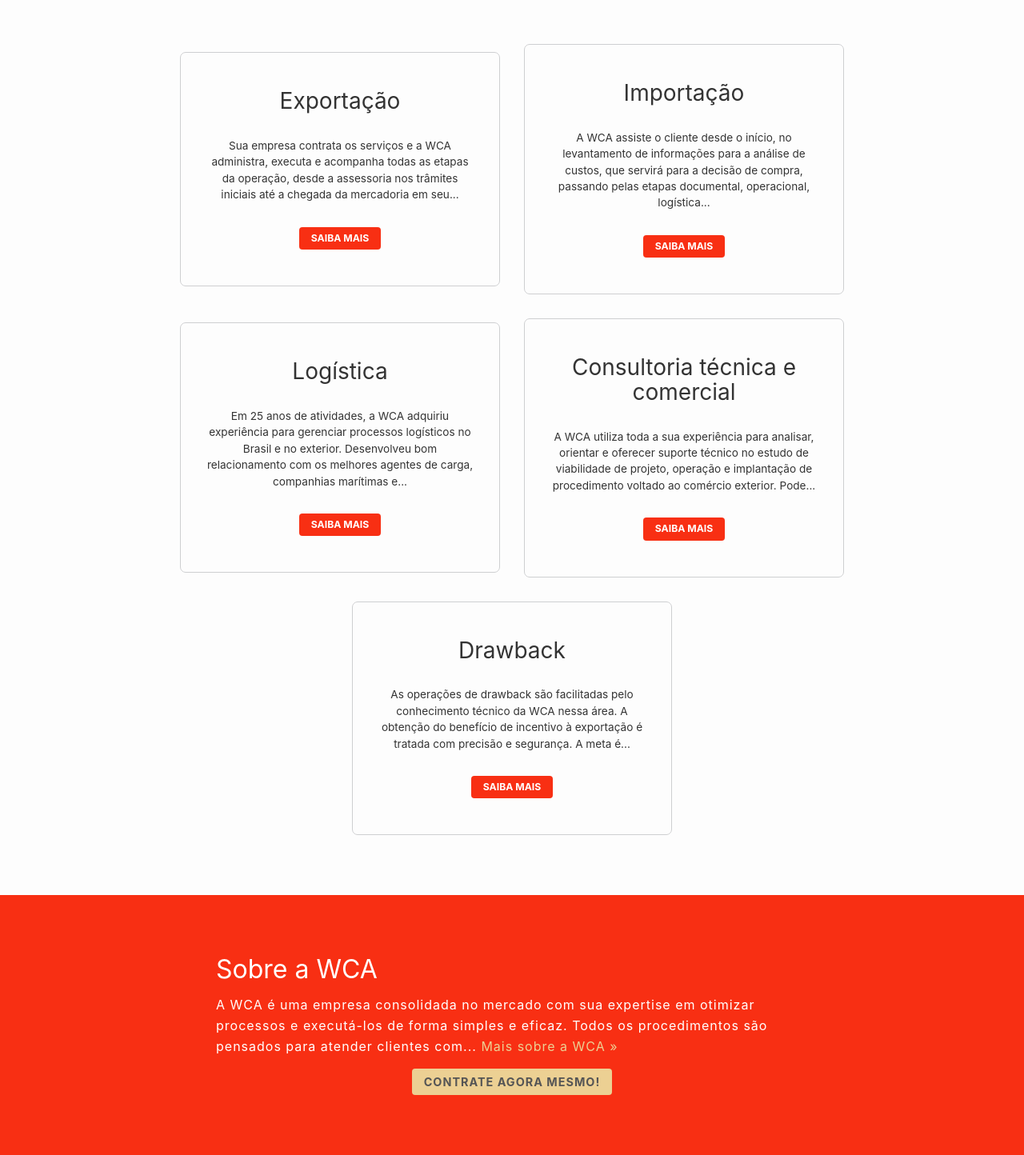
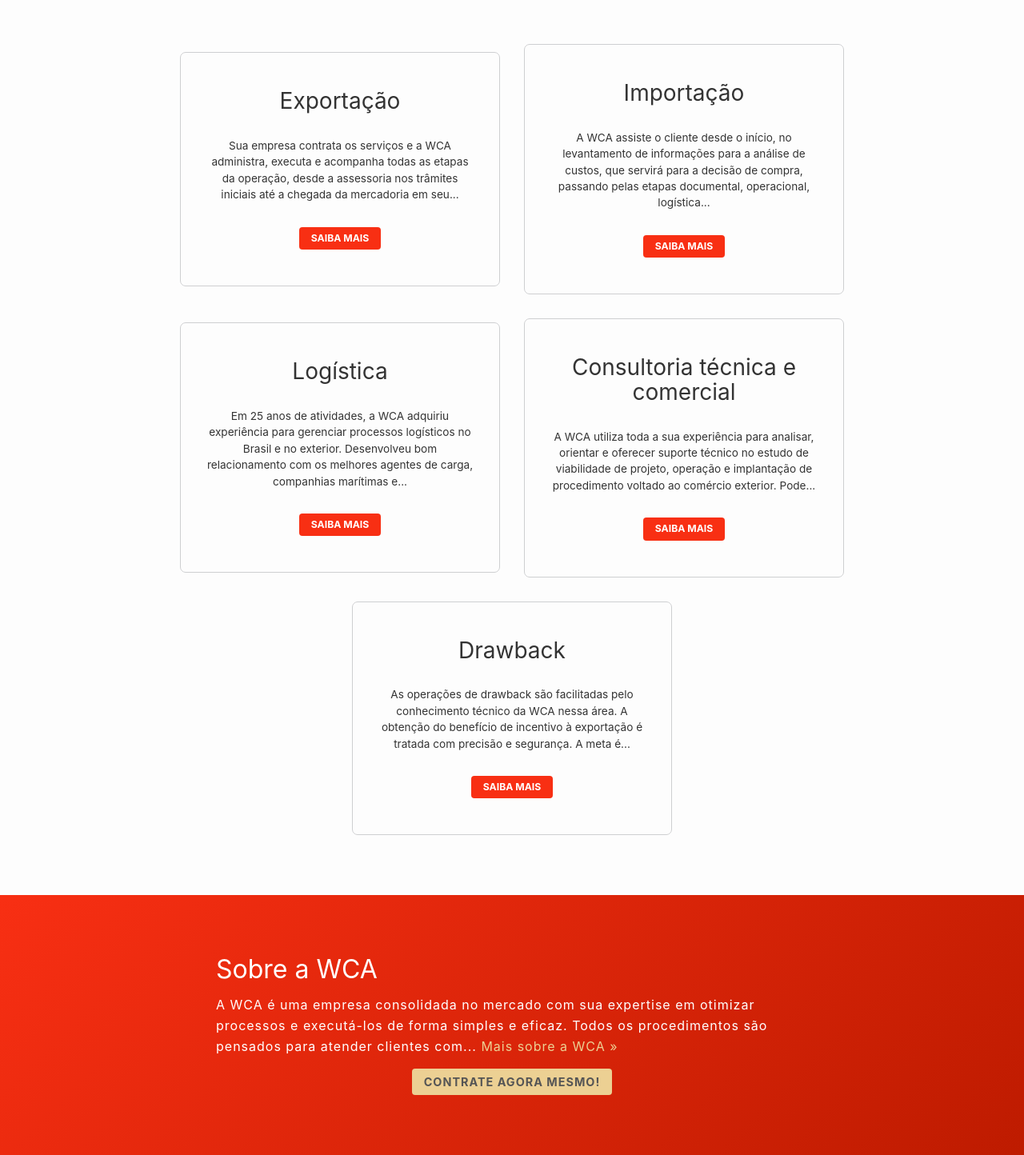
Before and after one commit to WCAComex/wcacomex.github.io, a Jekyll site: the page built from index.html, in a window 1280 px wide. Shown: the part 976-2420 px from the top of the page at 80% size. Built offline with Jekyll 4.4.1, drawn with Linux system fonts in a browser that asks for light colours; grey boxes are pictures that could not be loaded.

Commit message:
Hero com gradiente

```diff
--- a/_sass/module/_hero.sass
+++ b/_sass/module/_hero.sass
@@ -2,7 +2,9 @@
 
     padding-left: $spacing-unit
     padding-right: $spacing-unit
-    background-color: $brand-color
+    background:
+        color: $brand-color
+        image: linear-gradient(135deg, $brand-color, $brand-color-dark)
     color: #fff
     +media-query($on-laptop)
         padding-left: $spacing-unit / 2
@@ -21,10 +23,10 @@
             color: $grey-color-dark
 
     &.dark
-        background-color: $grey-color-dark
+        background: $grey-color-dark
 
     &.light
-        background-color: $grey-color-light
+        background: $grey-color-light
         color: $text-color
 
         a
```
